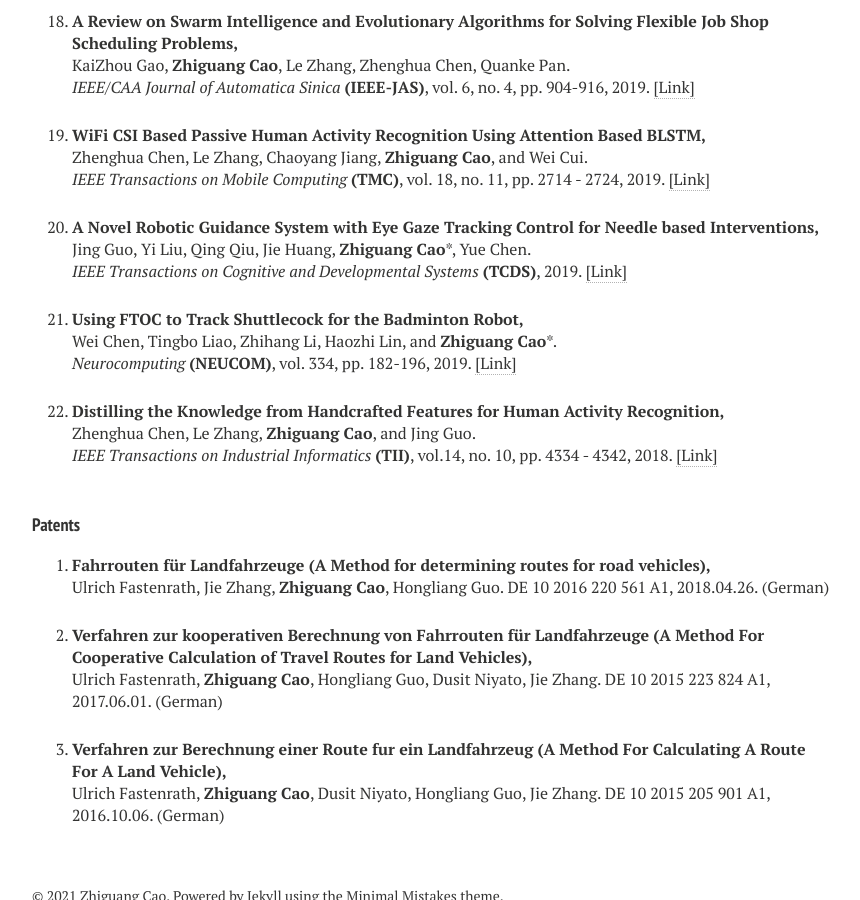
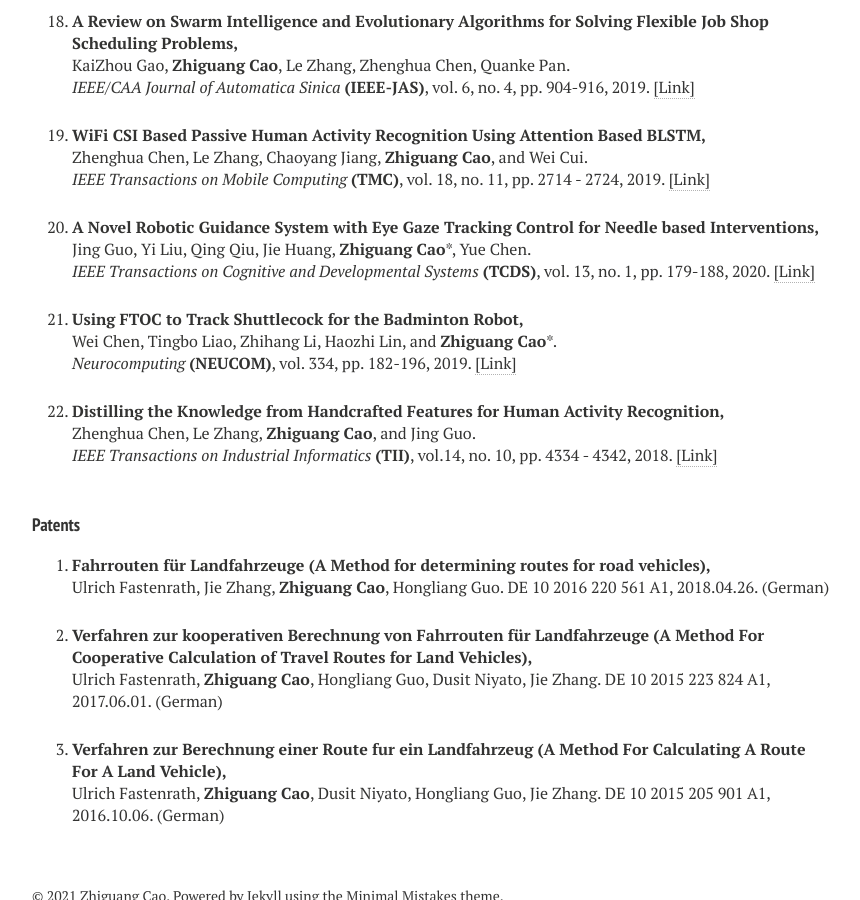
Before and after one commit to zhiguangcaosg/zhiguangcaosg.github.io, a Jekyll site: the page built from publications.md, in a window 1280 px wide and 900 px high, scrolled down 2717 px. Shown: the whole window, without its empty margins (288-1148 px from the left). Built offline with Jekyll 4.4.1, drawn with Linux system fonts in a browser that asks for light colours; nearby versions of some CDN libraries.

Commit message:
Update publications.html

```diff
--- a/_layouts/publications.html
+++ b/_layouts/publications.html
@@ -431,7 +431,7 @@ div.bibtex pre { font-size: 75%; overflow: auto;  width: 100%; padding: 0em 0em;
 <p>
 <b>A Novel Robotic Guidance System with Eye Gaze Tracking Control for Needle based Interventions,</b>
 <br>Jing Guo, Yi Liu, Qing Qiu, Jie Huang, <b>Zhiguang Cao</b>*, Yue Chen.<br>
-<i> IEEE Transactions on Cognitive and Developmental Systems</i> <b>(TCDS)</b>, 2019. <a href="https://ieeexplore.ieee.org/document/8931566" target="_blank">[Link]</a>
+<i> IEEE Transactions on Cognitive and Developmental Systems</i> <b>(TCDS)</b>, vol. 13, no. 1, pp. 179-188, 2020. <a href="https://ieeexplore.ieee.org/document/8931566" target="_blank">[Link]</a>
 </p>
 </li>
 
```
